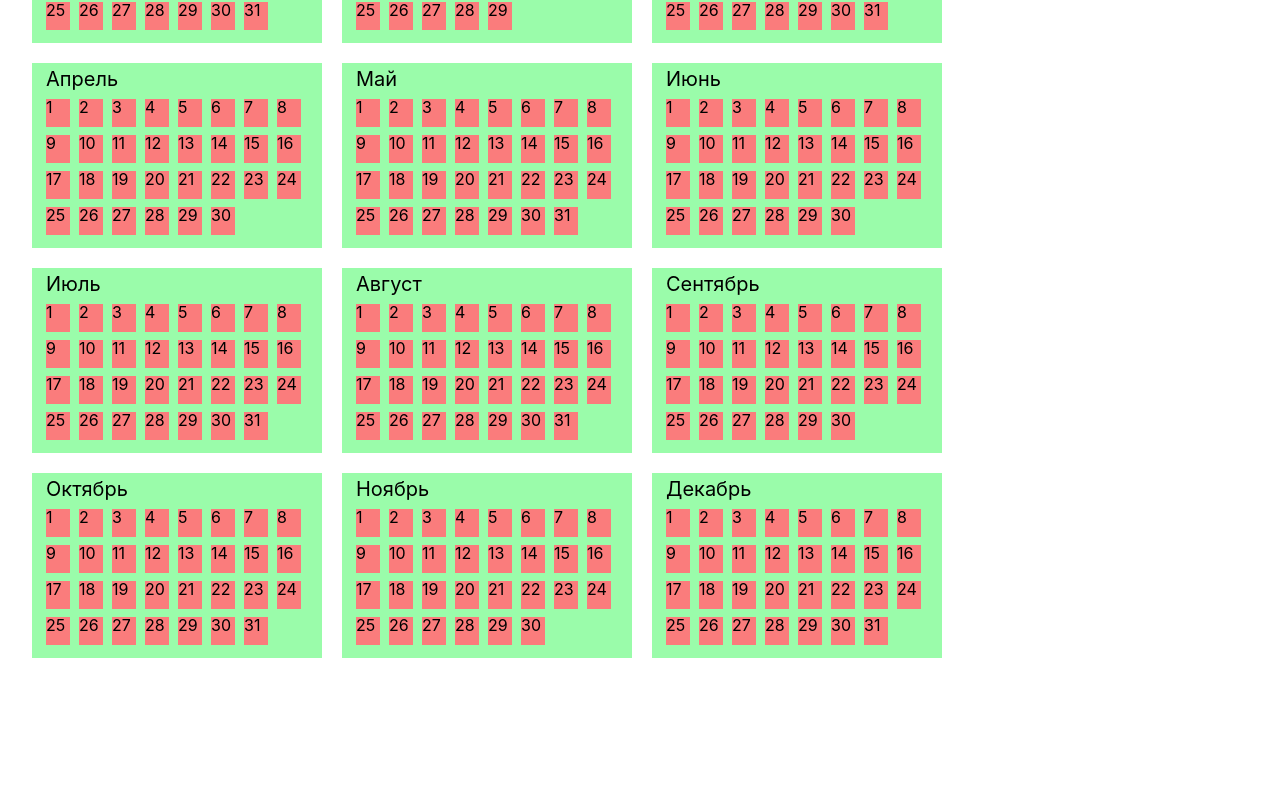
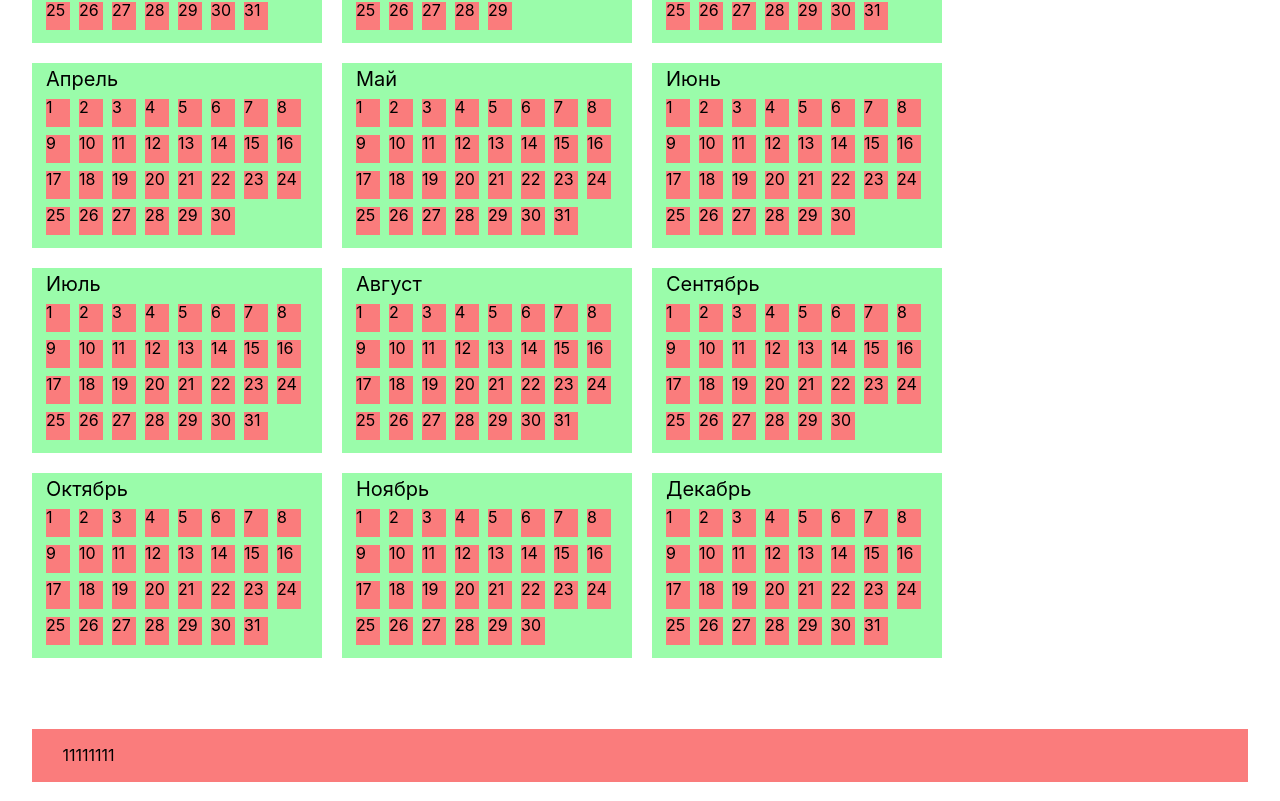
Before and after one commit to ZinchenkoEgor0205/smart_calendar, a React (Create React App) app: page / in a window 1280 px wide. Shown: the part 265-1066 px from the top of the page. Before the commit the page ends 975 px from the top, so only its background shows below. Built offline with nearby package versions, Linux system fonts and the light colour scheme.

Commit message:
Creating sidebar started

```diff
--- a/src/App.js
+++ b/src/App.js
@@ -2,6 +2,7 @@ import './styles/App.css';
 import './components/month'
 import Calendar from "./components/calendar";
 import Navigation from "./components/navigation";
+import MaskSidebar from "./components/mask_sidebar";
 
 
 
@@ -10,6 +11,7 @@ function App() {
         <div className={'content'}>
             <Navigation/>
             <Calendar/>
+            <MaskSidebar/>
         </div>
     )
 }
--- /dev/null
+++ b/src/components/mask_sidebar.js
@@ -0,0 +1,34 @@
+import '../styles/Mask_sidebar.css'
+
+
+function MaskSidebar () {
+    return (
+        <aside>
+            <div className={'aside-container'}>
+                11111111
+            </div>
+        </aside>
+    )
+}
+
+
+export default MaskSidebar
+
+// import React, { useState } from 'react';
+//
+// const Sidebar = () => {
+//     const [isOpen, setIsOpen] = useState(false);
+//
+//     const toggleSidebar = () => {
+//         setIsOpen(!isOpen);
+//     };
+//
+//     return (
+//         <div className={`sidebar ${isOpen ? 'open' : ''}`}>
+//             {/* Ваш контент сайдбара */}
+//             <button onClick={toggleSidebar}>Открыть/Закрыть</button>
+//         </div>
+//     );
+// };
+//
+// export default Sidebar;
--- /dev/null
+++ b/src/styles/Mask_sidebar.css
@@ -0,0 +1,22 @@
+aside {
+    padding: 1.5% 2.5% 1.5% 2.5%;
+}
+
+.aside-container {
+    padding: 1.5% 2.5% 1.5% 2.5%;
+    background: #fa7c7c;
+    display: flex;
+}
+
+/*.sidebar {*/
+/*    width: 250px;*/
+/*    height: 100%;*/
+/*    position: fixed;*/
+/*    top: 0;*/
+/*    left: -250px;*/
+/*    transition: left 0.3s ease;*/
+/*}*/
+
+/*.sidebar.open {*/
+/*    left: 0;*/
+/*}*/
```
